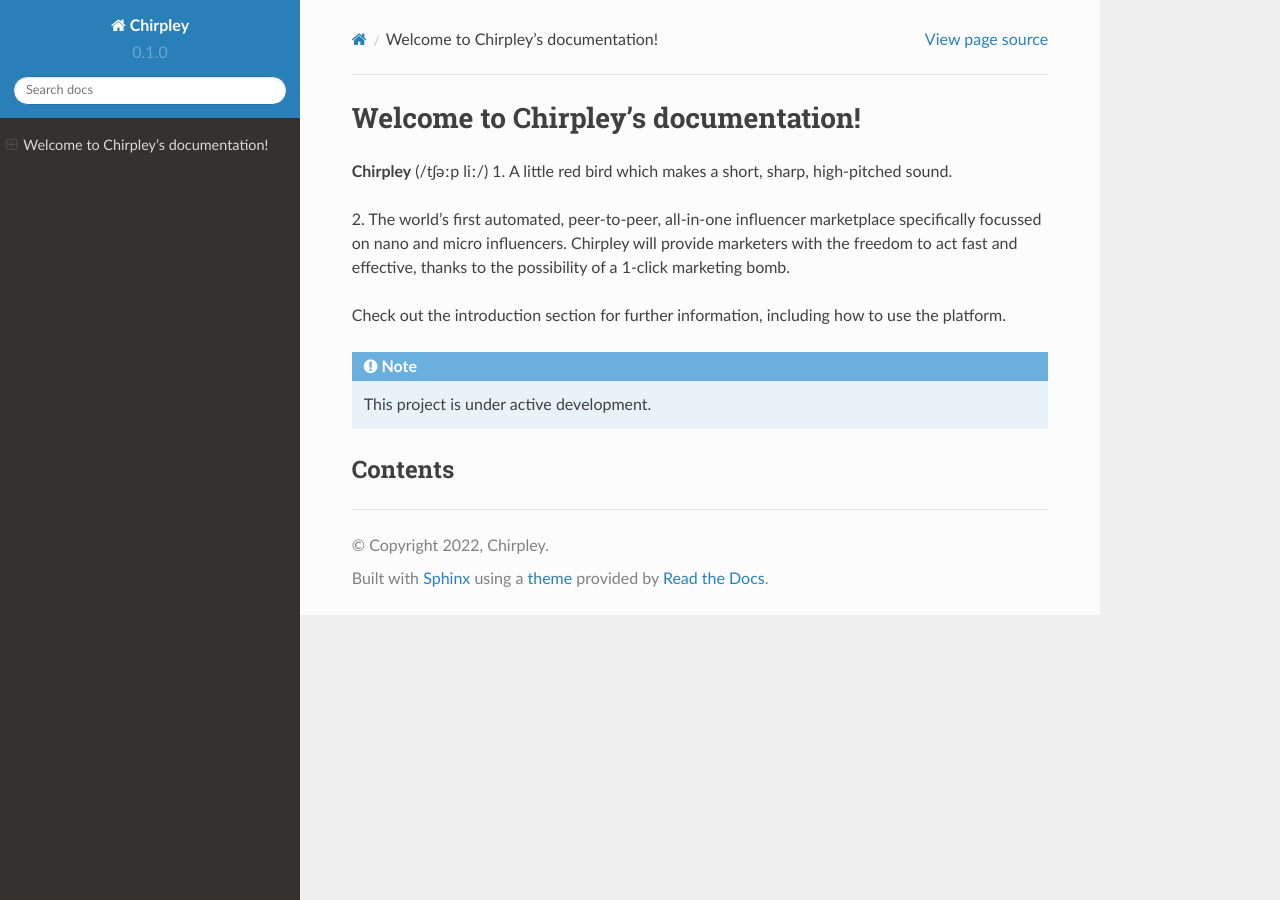
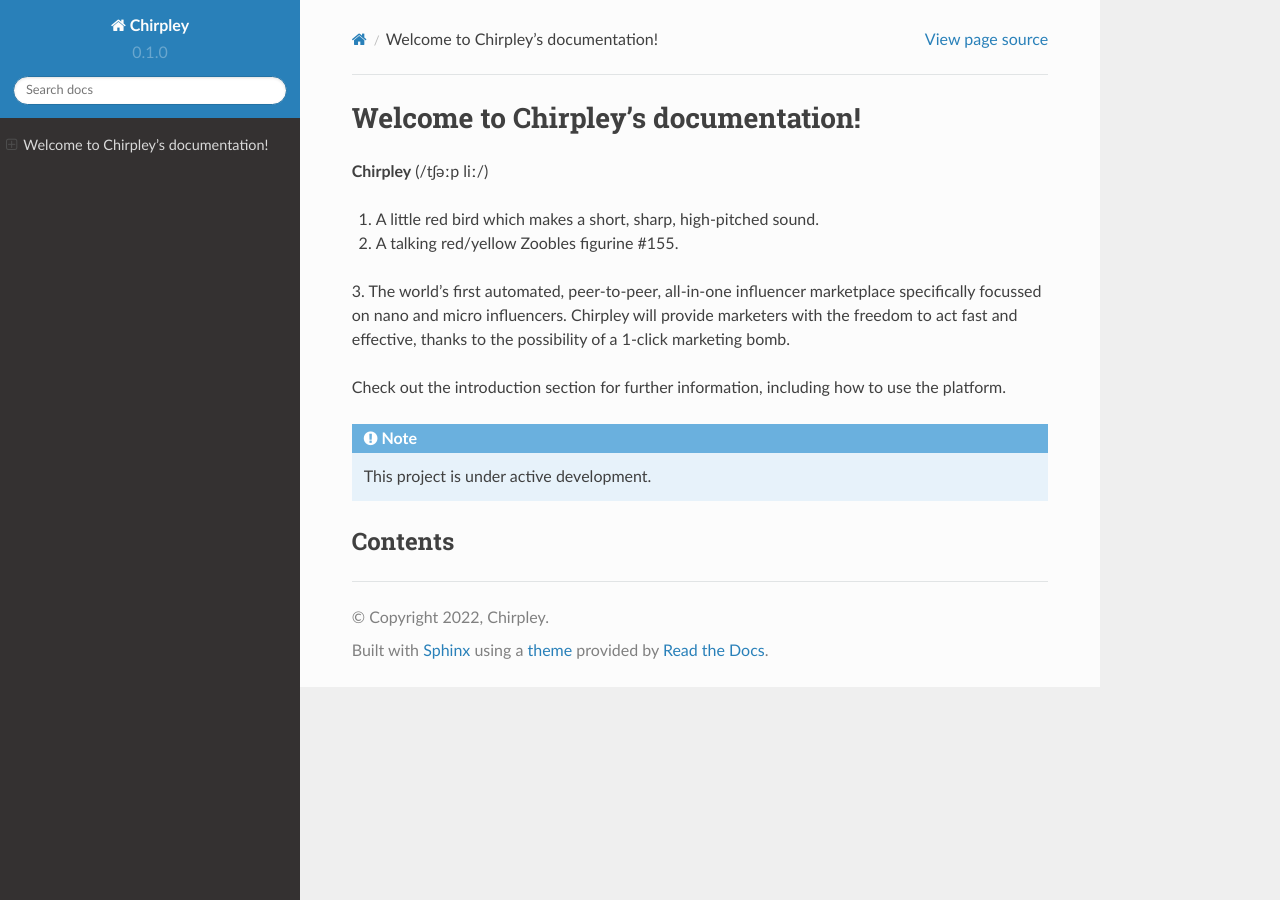
Before and after one commit to chirpley/docs, a Sphinx documentation site: the page built from docs/source/index.rst, in a window 1280 px wide. Built offline with Sphinx 7.4.7 and the Read the Docs theme 2.0.0, drawn with Linux system fonts in a browser that asks for light colours; pages that are not in the unit, such as notebooks, are missing from menus.

Commit message:
Update index.rst

```diff
--- a/docs/source/index.rst
+++ b/docs/source/index.rst
@@ -2,9 +2,12 @@
 ===================================
 
 **Chirpley** (/tʃəːp liː/)
+
 1. A little red bird which makes a short, sharp, high-pitched sound.
 
-2. The world’s first automated, peer-to-peer, all-in-one influencer marketplace specifically focussed on nano and micro influencers.
+2. A talking red/yellow Zoobles figurine #155.
+
+3. The world’s first automated, peer-to-peer, all-in-one influencer marketplace specifically focussed on nano and micro influencers.
 Chirpley will provide marketers with the freedom to act fast and effective, thanks to the possibility of a 1-click marketing bomb.
 
 Check out the :doc:`introduction` section for further information, including
```
Also changed, not shown: other parts of docs/source/index.rst (+1 -1 lines).
